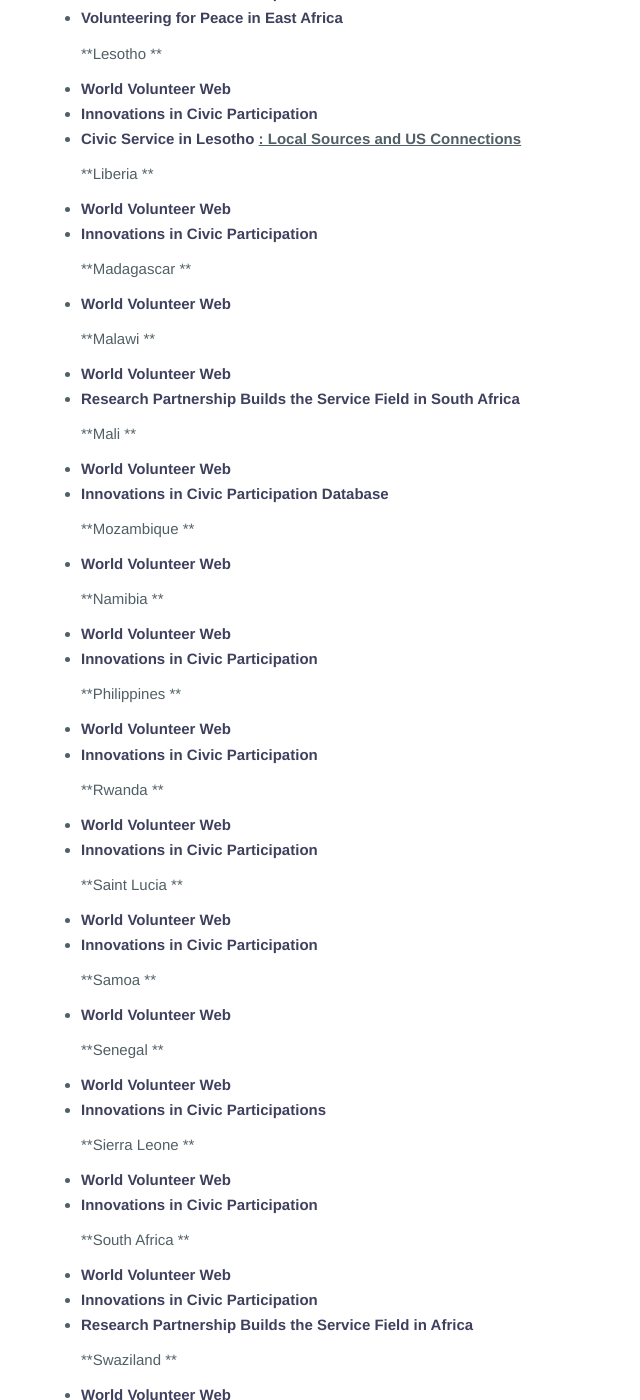
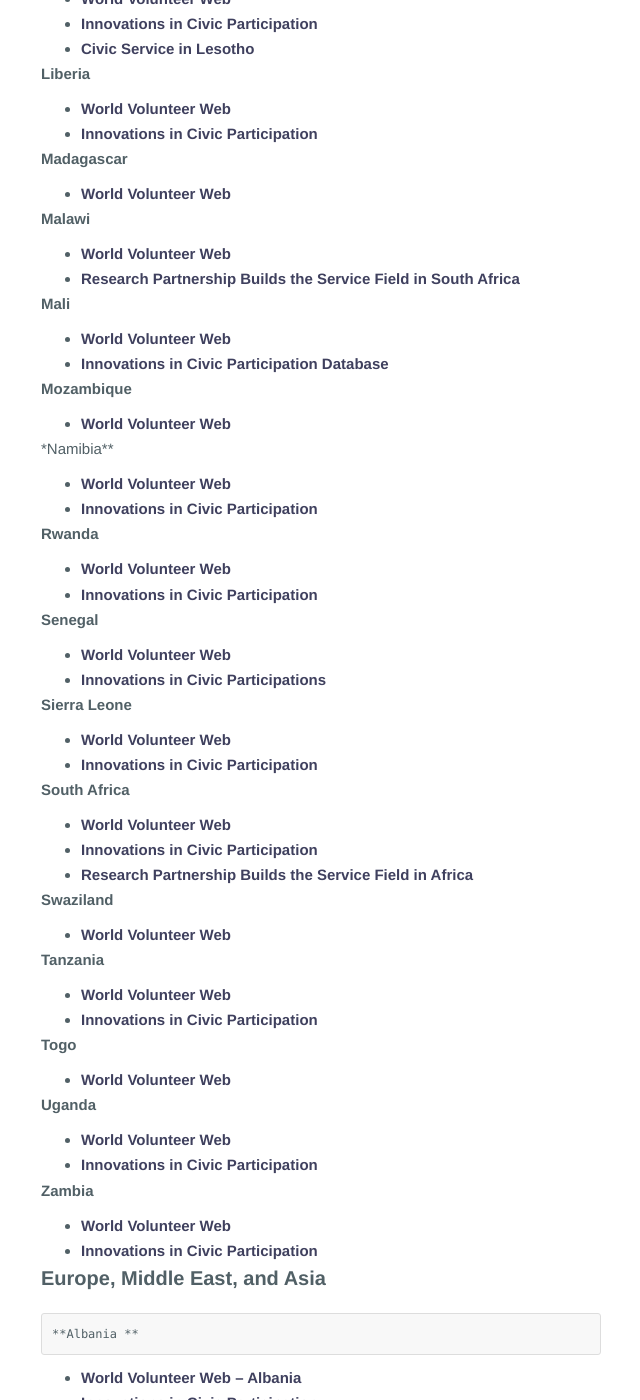
Before and after one commit to PeaceCorps/Volunteerism-Toolkit, a Jekyll site: the page built from _posts/2015-02-03-Service-Examples.md, in a window 1280 px wide and 1400 px high, scrolled down 1133 px. Shown: the whole window, without its empty margins (319-959 px from the left). Built offline with Jekyll 4.4.1, drawn with Linux system fonts in a browser that asks for light colours; Markdown is read by kramdown in place of the engine named in the settings; some of the changed text lies outside the part shown.

Commit message:
Update 2015-02-03-Service-Examples.md

```diff
--- a/_posts/2015-02-03-Service-Examples.md
+++ b/_posts/2015-02-03-Service-Examples.md
@@ -14,178 +14,97 @@
 *   [Innovations in Civic Participation Database](http://www.icicp.org/resource-library/icp-publications/global-youth-service-database/africa-2/sub-saharan-africa/botswana/)
 *   [Research Partnership Builds the Service Field in Africa](http://www.worldvolunteerweb.org/resources/research-reports/national/doc/research-partnerships-build-the.html)
 
-    **Burkina Faso **
+**Burkina Faso**
+*   [World Volunteer Web](http://www.worldvolunteerweb.org/browse/countries/burkina-faso.html)
+*   [Innovations in Civic Participation](http://www.icicp.org/resource-library/icp-publications/global-youth-service-database/africa-2/west-sub-saharan-africa/burkina-faso/)
 
-*   [World Volunteer Web](http://www.worldvolunteerweb.org/browse/countries/burkina-faso.html)
-*   [
-            Innovations in Civic Participation
-        ](http://www.icicp.org/resource-library/icp-publications/global-youth-service-database/africa-2/west-sub-saharan-africa/burkina-faso/)
-
-    **Cameroon **
-
+**Cameroon**
 *   [World Volunteer Web](http://www.worldvolunteerweb.org/browse/countries/cameroon.html)
 
-    **Comoros**
-
+**Comoros**
 *   [World Volunteer Web](http://www.worldvolunteerweb.org/browse/countries/comoros.html)
 
-    **Ethiopia **
-
+**Ethiopia **
 *   [World Volunteer Web](http://www.worldvolunteerweb.org/browse/countries/ethiopia.html)
 
-    **The Gambia **
+**The Gambia **
+*   [World Volunteer Web](http://www.worldvolunteerweb.org/browse/countries/gambia.html)
+*   [Innovations in Civic Participation](http://www.icicp.org/resource-library/icp-publications/global-youth-service-database/africa-2/west-sub-saharan-africa/gambia/)
 
-*   [World Volunteer Web](http://www.worldvolunteerweb.org/browse/countries/gambia.html)
-*   [
-            Innovations in Civic Participation
-        ](http://www.icicp.org/resource-library/icp-publications/global-youth-service-database/africa-2/west-sub-saharan-africa/gambia/)
-
-    **Ghana **
-
+**Ghana**
 *   [World Volunteer Web](http://www.worldvolunteerweb.org/browse/countries/ghana.html)
-*   [
-            Innovations in Civic Participation
-        ](http://www.icicp.org/resource-library/icp-publications/global-youth-service-database/africa-2/west-sub-saharan-africa/ghana/)
+*   [Innovations in Civic Participation](http://www.icicp.org/resource-library/icp-publications/global-youth-service-database/africa-2/west-sub-saharan-africa/ghana/)
 *   [National Service Scheme](http://www.nssghana.org/)
 
-    **Guinea **
-
+**Guinea **
 *   [World Volunteer Web](http://www.worldvolunteerweb.org/browse/countries/guinea.html)
 
-    **Kenya **
-
+**Kenya **
 *   [World Volunteer Web](http://www.worldvolunteerweb.org/browse/countries/kenya.html)
-*   [
-            Innovations in Civic Participation
-        ](http://www.icicp.org/resource-library/icp-publications/global-youth-service-database/africa-2/sub-saharan-africa/kenya/)
-        **<u></u>**
+*   [Innovations in Civic Participation](http://www.icicp.org/resource-library/icp-publications/global-youth-service-database/africa-2/sub-saharan-africa/kenya/)
 *   [Volunteering for Peace in East Africa](http://csd.wustl.edu/Publications/Documents/WP12-29.pdf)
 
-    **Lesotho **
+**Lesotho**
+*   [World Volunteer Web](http://www.worldvolunteerweb.org/browse/countries/lesotho.html)
+*   [Innovations in Civic Participation](http://www.icicp.org/resource-library/icp-publications/global-youth-service-database/africa-2/sub-saharan-africa/lesotho/)
+*   [Civic Service in Lesotho](http://csd.wustl.edu/Publications/Documents/RP08-34.pdf)
 
-*   [World Volunteer Web](http://www.worldvolunteerweb.org/browse/countries/lesotho.html)
-*   [
-            Innovations in Civic Participation
-        ](http://www.icicp.org/resource-library/icp-publications/global-youth-service-database/africa-2/sub-saharan-africa/lesotho/)
-        **<u></u>**
-*   [Civic Service in Lesotho](http://csd.wustl.edu/Publications/Documents/RP08-34.pdf)
-        **<u>: Local Sources and US Connections</u>**
+**Liberia**
+*   [World Volunteer Web](http://www.worldvolunteerweb.org/browse/countries/liberia.html)
+*   [Innovations in Civic Participation](http://www.icicp.org/resource-library/icp-publications/global-youth-service-database/africa-2/west-sub-saharan-africa/liberia/)
 
-    **Liberia **
-
-*   [World Volunteer Web](http://www.worldvolunteerweb.org/browse/countries/liberia.html)
-*   [
-            Innovations in Civic Participation
-        ](http://www.icicp.org/resource-library/icp-publications/global-youth-service-database/africa-2/west-sub-saharan-africa/liberia/)
-
-    **Madagascar **
-
+**Madagascar**
 *   [World Volunteer Web](http://www.worldvolunteerweb.org/browse/countries/madagascar.html)
 
-    **Malawi **
+**Malawi**
+*   [World Volunteer Web](http://www.worldvolunteerweb.org/browse/countries/malawi.html)
+*   [Research Partnership Builds the Service Field in South Africa](http://www.worldvolunteerweb.org/resources/research-reports/national/doc/research-partnerships-build-the.html)
 
-*   [World Volunteer Web](http://www.worldvolunteerweb.org/browse/countries/malawi.html)
-        **<u></u>**
-*   [
-            Research Partnership Builds the Service Field in South Africa
-        ](http://www.worldvolunteerweb.org/resources/research-reports/national/doc/research-partnerships-build-the.html)
+**Mali**
+*   [World Volunteer Web](http://www.worldvolunteerweb.org/browse/countries/mali.html)
+*   [Innovations in Civic Participation Database](http://www.icicp.org/resource-library/icp-publications/global-youth-service-database/africa-2/north-africa/mali/)
 
-    **Mali **
-
-*   [World Volunteer Web](http://www.worldvolunteerweb.org/browse/countries/mali.html)
-*   [
-            Innovations in Civic Participation Database
-        ](http://www.icicp.org/resource-library/icp-publications/global-youth-service-database/africa-2/north-africa/mali/)
-
-    **Mozambique **
-
+**Mozambique**
 *   [World Volunteer Web](http://www.worldvolunteerweb.org/browse/countries/mozambique.html)
 
-    **Namibia **
+*Namibia**
+*   [World Volunteer Web](http://www.worldvolunteerweb.org/browse/countries/namibia.html)
+*   [Innovations in Civic Participation](http://www.icicp.org/resource-library/icp-publications/global-youth-service-database/africa-2/west-sub-saharan-africa/namibia/)
 
-*   [World Volunteer Web](http://www.worldvolunteerweb.org/browse/countries/namibia.html)
-*   [
-            Innovations in Civic Participation
-        ](http://www.icicp.org/resource-library/icp-publications/global-youth-service-database/africa-2/west-sub-saharan-africa/namibia/)
+**Rwanda**
+*   [World Volunteer Web](http://www.worldvolunteerweb.org/browse/countries/rwanda.html)
+*   [Innovations in Civic Participation](http://www.icicp.org/resource-library/icp-publications/global-youth-service-database/africa-2/sub-saharan-africa/rwanda/)
 
-    **Philippines **
+**Senegal**
+*   [World Volunteer Web](http://www.worldvolunteerweb.org/browse/countries/senegal.html)
+*   [Innovations in Civic Participations](http://www.icicp.org/resource-library/icp-publications/global-youth-service-database/africa-2/west-sub-saharan-africa/senegal/)
 
-*   [World Volunteer Web](http://www.worldvolunteerweb.org/browse/countries/philippines.html)
-*   [
-            Innovations in Civic Participation
-        ](http://www.icicp.org/resource-library/icp-publications/global-youth-service-database/asia-and-the-pacific/southeast-asia/the-philippines/)
+**Sierra Leone**
+*   [World Volunteer Web](http://www.worldvolunteerweb.org/browse/countries/sierra-leone.html)
+*   [Innovations in Civic Participation](http://www.icicp.org/resource-library/icp-publications/global-youth-service-database/africa-2/west-sub-saharan-africa/sierra-leone/)
 
-    **Rwanda **
+**South Africa**
+*   [World Volunteer Web](http://www.worldvolunteerweb.org/browse/countries/south-africa.html)
+*   [Innovations in Civic Participation](http://www.icicp.org/resource-library/icp-publications/global-youth-service-database/africa-2/sub-saharan-africa/south-africa/)
+*   [Research Partnership Builds the Service Field in Africa](http://www.worldvolunteerweb.org/resources/research-reports/national/doc/research-partnerships-build-the.html)
 
-*   [World Volunteer Web](http://www.worldvolunteerweb.org/browse/countries/rwanda.html)
-*   [
-            Innovations in Civic Participation
-        ](http://www.icicp.org/resource-library/icp-publications/global-youth-service-database/africa-2/sub-saharan-africa/rwanda/)
-
-    **Saint Lucia **
-
-*   [World Volunteer Web](http://www.worldvolunteerweb.org/browse/countries/saint-lucia.html)
-*   [
-            Innovations in Civic Participation
-        ](http://www.icicp.org/resource-library/icp-publications/global-youth-service-database/americas/caribbean/saint-lucia/)
-
-    **Samoa **
-
-*   [World Volunteer Web](http://www.worldvolunteerweb.org/browse/countries/samoa.html)
-
-    **Senegal **
-
-*   [World Volunteer Web](http://www.worldvolunteerweb.org/browse/countries/senegal.html)
-*   [
-            Innovations in Civic Participations
-        ](http://www.icicp.org/resource-library/icp-publications/global-youth-service-database/africa-2/west-sub-saharan-africa/senegal/)
-
-    **Sierra Leone **
-
-*   [World Volunteer Web](http://www.worldvolunteerweb.org/browse/countries/sierra-leone.html)
-*   [
-            Innovations in Civic Participation
-        ](http://www.icicp.org/resource-library/icp-publications/global-youth-service-database/africa-2/west-sub-saharan-africa/sierra-leone/)
-
-    **South Africa **
-
-*   [World Volunteer Web](http://www.worldvolunteerweb.org/browse/countries/south-africa.html)
-*   [
-            Innovations in Civic Participation
-        ](http://www.icicp.org/resource-library/icp-publications/global-youth-service-database/africa-2/sub-saharan-africa/south-africa/)
-        **<u></u>**
-*   [
-            Research Partnership Builds the Service Field in Africa
-        ](http://www.worldvolunteerweb.org/resources/research-reports/national/doc/research-partnerships-build-the.html)
-
-    **Swaziland **
-
+**Swaziland**
 *   [World Volunteer Web](http://www.worldvolunteerweb.org/browse/countries/swaziland.html)
 
-    **Tanzania **
+**Tanzania**
+*   [World Volunteer Web](http://www.worldvolunteerweb.org/browse/countries/tanzania-united-republic-of.html)
+*   [Innovations in Civic Participation](http://www.icicp.org/resource-library/icp-publications/global-youth-service-database/africa-2/sub-saharan-africa/tanzania/)
 
-*   [World Volunteer Web](http://www.worldvolunteerweb.org/browse/countries/tanzania-united-republic-of.html)
-*   [
-            Innovations in Civic Participation
-        ](http://www.icicp.org/resource-library/icp-publications/global-youth-service-database/africa-2/sub-saharan-africa/tanzania/)
-
-    **Togo **
-
+**Togo**
 *   [World Volunteer Web](http://www.worldvolunteerweb.org/browse/countries/togo.html)
 
-    **Uganda **
+**Uganda**
+*   [World Volunteer Web](http://www.worldvolunteerweb.org/browse/countries/uganda.html)
+*   [Innovations in Civic Participation](http://www.icicp.org/resource-library/icp-publications/global-youth-service-database/africa-2/sub-saharan-africa/uganda/)
 
-*   [World Volunteer Web](http://www.worldvolunteerweb.org/browse/countries/uganda.html)
-*   [
-            Innovations in Civic Participation
-        ](http://www.icicp.org/resource-library/icp-publications/global-youth-service-database/africa-2/sub-saharan-africa/uganda/)
-
-    **Zambia **
-
+**Zambia**
 *   [World Volunteer Web](http://www.worldvolunteerweb.org/browse/countries/zambia.html)
-*   [
-            Innovations in Civic Participation
-        ](http://www.icicp.org/resource-library/icp-publications/global-youth-service-database/africa-2/sub-saharan-africa/zambia/)
+*   [Innovations in Civic Participation](http://www.icicp.org/resource-library/icp-publications/global-youth-service-database/africa-2/sub-saharan-africa/zambia/)
 
 ### **Europe, Middle East, and Asia**
 
```
